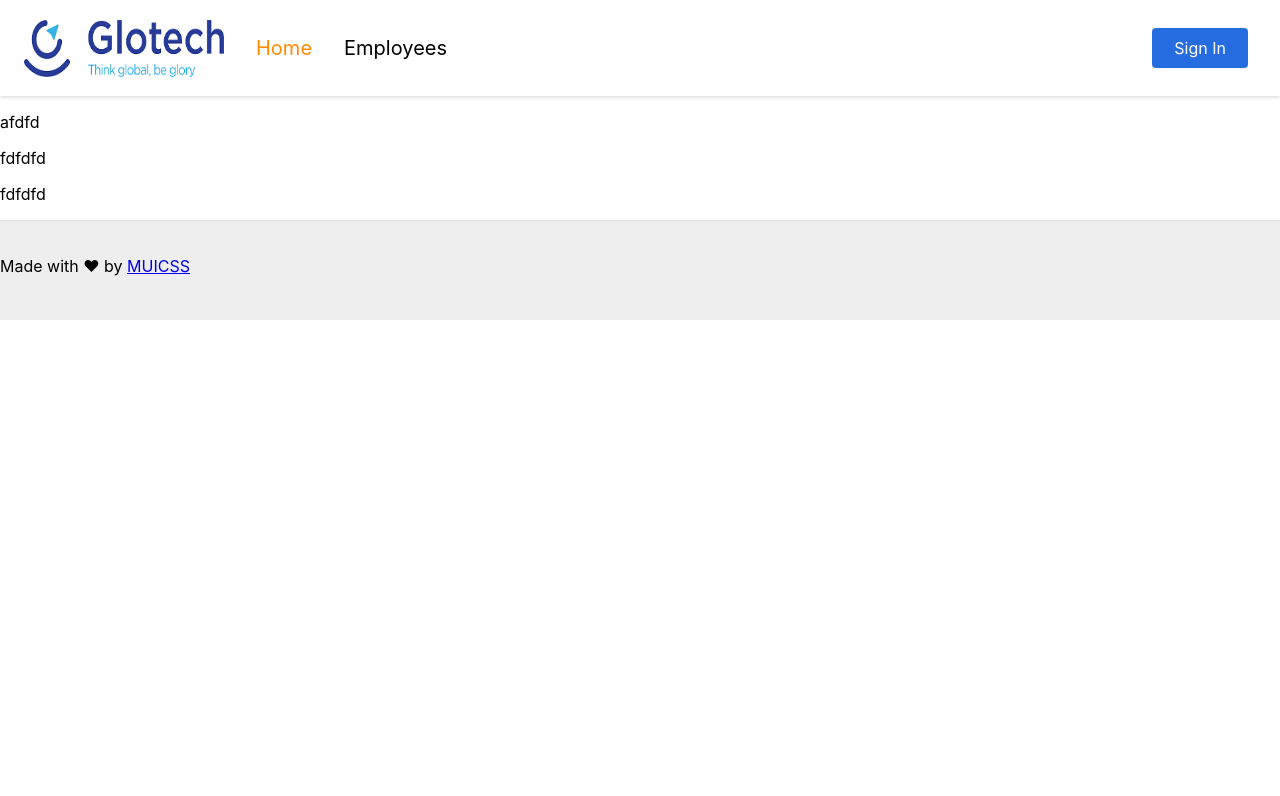
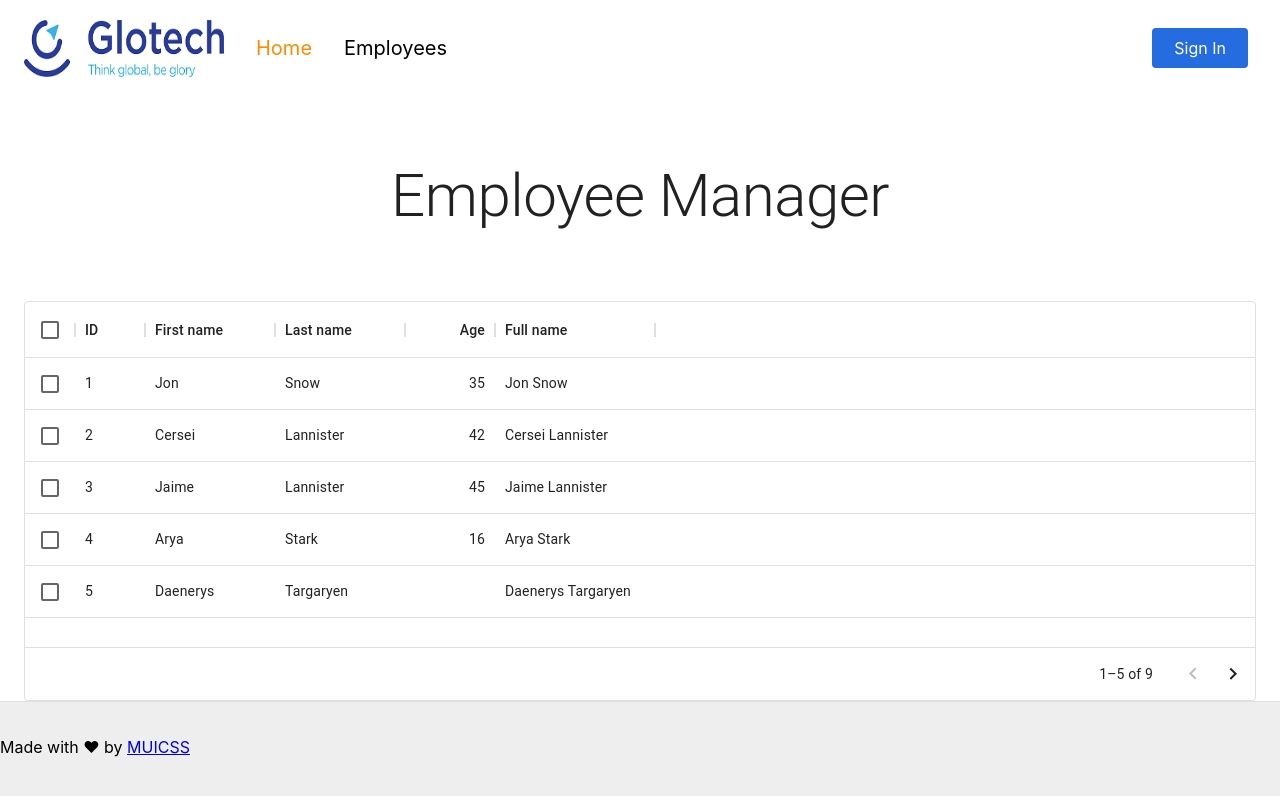
Before and after one commit to NgoThiHang-dev/Glotech_ReactjsTraining, a React (Create React App) app in the folder training-glotech/: page / in a window 1280 px wide. Shown: the top 796 px of the page. Built offline with nearby package versions, Linux system fonts and the light colour scheme.

Commit message:
insert table

```diff
--- a/training-glotech/src/views/home/Home.js
+++ b/training-glotech/src/views/home/Home.js
@@ -1,15 +1,80 @@
 import * as React from "react";
-import '../../assets/css/style.css'
+import "../../assets/css/style.css";
+import Button from "@mui/material/Button";
+import Stack from "@mui/material/Stack";
+import Box from "@mui/material/Box";
+import Typography from "@mui/material/Typography";
+import Container from "@mui/material/Container";
+import Link from "@mui/material/Link";
+import { DataGrid } from "@mui/x-data-grid";
+
+const columns = [
+  { field: "id", headerName: "ID", width: 70 },
+  { field: "firstName", headerName: "First name", width: 130 },
+  { field: "lastName", headerName: "Last name", width: 130 },
+  {
+    field: "age",
+    headerName: "Age",
+    type: "number",
+    width: 90,
+  },
+  {
+    field: "fullName",
+    headerName: "Full name",
+    description: "This column has a value getter and is not sortable.",
+    sortable: false,
+    width: 160,
+    valueGetter: (params) =>
+      `${params.row.firstName || ""} ${params.row.lastName || ""}`,
+  },
+];
+
+const rows = [
+  { id: 1, lastName: "Snow", firstName: "Jon", age: 35 },
+  { id: 2, lastName: "Lannister", firstName: "Cersei", age: 42 },
+  { id: 3, lastName: "Lannister", firstName: "Jaime", age: 45 },
+  { id: 4, lastName: "Stark", firstName: "Arya", age: 16 },
+  { id: 5, lastName: "Targaryen", firstName: "Daenerys", age: null },
+  { id: 6, lastName: "Melisandre", firstName: null, age: 150 },
+  { id: 7, lastName: "Clifford", firstName: "Ferrara", age: 44 },
+  { id: 8, lastName: "Frances", firstName: "Rossini", age: 36 },
+  { id: 9, lastName: "Roxie", firstName: "Harvey", age: 65 },
+];
+
 const Home = () => {
-
   return (
     <div>
       <div id="content-wrapper">
-        <p>afdfd</p>
-        <p>fdfdfd</p>
-        <p>fdfdfd</p>
-
-
+        <Box
+          sx={{
+            bgcolor: "background.paper",
+            pt: 8,
+            pb: 6,
+          }}
+        >
+          <Container maxWidth="sm">
+            <Typography
+              component="h1"
+              variant="h2"
+              align="center"
+              color="text.primary"
+              gutterBottom
+            >
+              Employee Manager
+            </Typography>
+          </Container>
+        </Box>
+        <Container maxWidth="xl">
+          <div style={{ height: 400, width: "100%" }}>
+            <DataGrid
+              rows={rows}
+              columns={columns}
+              pageSize={5}
+              rowsPerPageOptions={[5]}
+              checkboxSelection
+            />
+          </div>
+        </Container>
       </div>
     </div>
   );
```
Also changed, not shown: training-glotech/package.json (+8 -0 lines), 1 other file (tests, documents, lock files or other folders).
